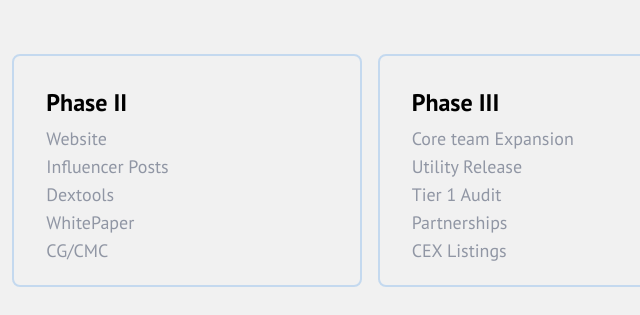
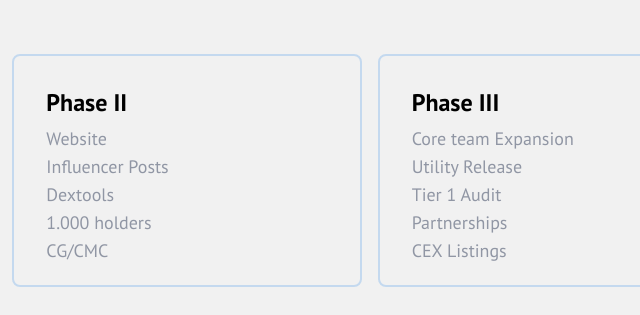
Before and after one commit to Webdev1234567890/BAICOINWEBSITE, a plain HTML site: page index.html in a window 1280 px wide. Shown: the part 5466-5781 px from the top of the page, 453-1093 px from the left. Drawn offline with nearby package versions, Linux system fonts and the light colour scheme; no server answers.

Commit message:
Update index.html

```diff
--- a/index.html
+++ b/index.html
@@ -159,7 +159,7 @@
                     <h4 class="question-text">Phase II</h4>
                 </div>
                 <div data-ix="hide-on-load" class="answer">
-                    <p class="answer-text">Website<br>Influencer Posts<br>Dextools <br>WhitePaper<br>CG/CMC<br></p>
+                    <p class="answer-text">Website<br>Influencer Posts<br>Dextools <br>1.000 holders<br>CG/CMC<br></p>
                 </div>
             </a><a href="#" data-ix="show-answer" class="question-container-2 w-inline-block">
                 <div class="question">
```
